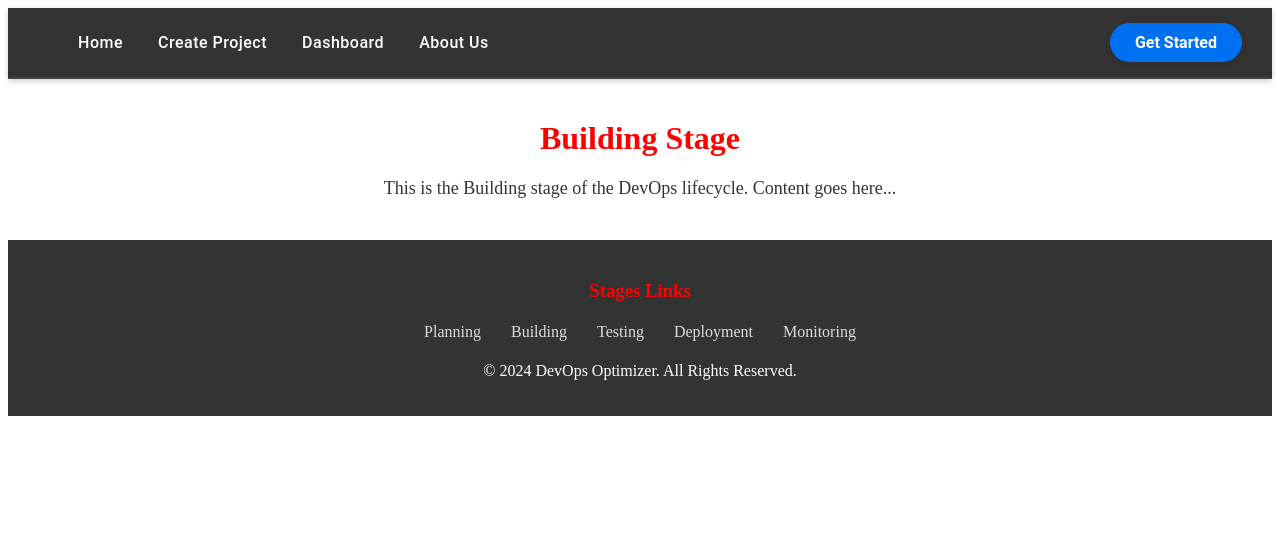
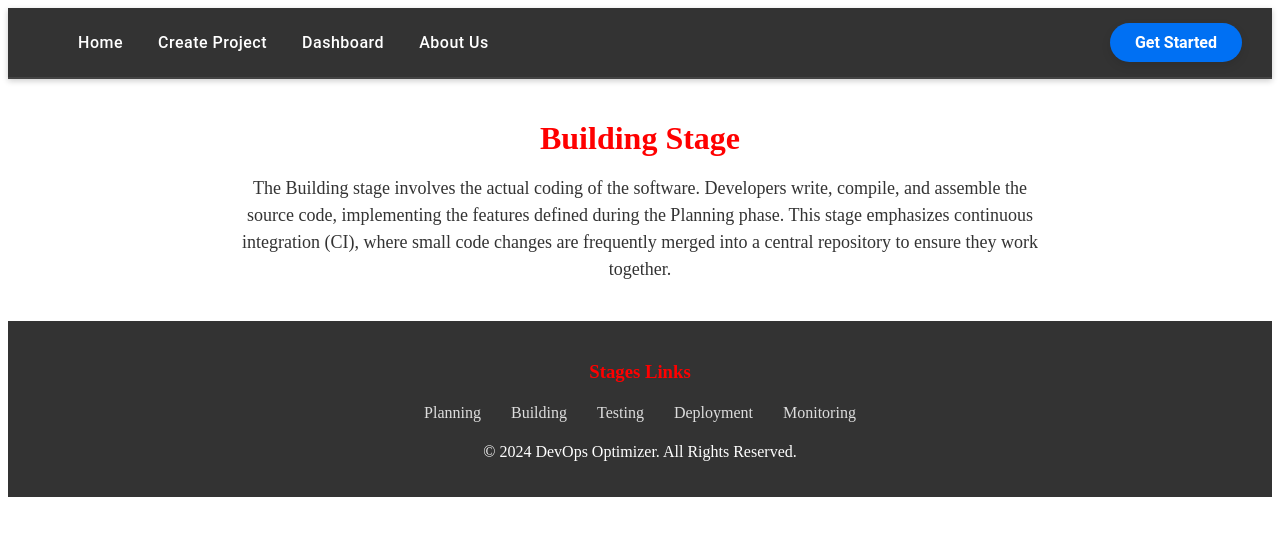
Before and after one commit to Mayawaleed/Automated-Devops-Pipeline, a Next.js app: page /Building in a window 1280 px wide. Shown: the top 536 px of the page. Built offline with nearby package versions, Linux system fonts and the light colour scheme.

Commit message:
build deploy

```diff
--- a/src/pages/Building.js
+++ b/src/pages/Building.js
@@ -4,7 +4,10 @@ const Building = () => {
   return (
     <div className={styles.stageContainer}>
       <h1>Building Stage</h1>
-      <p>This is the Building stage of the DevOps lifecycle. Content goes here...</p>
+      <p>The Building stage involves the actual coding of the software. Developers write, compile,
+        and assemble the source code, implementing the features defined during the Planning phase.
+        This stage emphasizes continuous integration (CI), where small code changes
+        are frequently merged into a central repository to ensure they work together.</p>
     </div>
   );
 };
--- a/src/pages/Deployment.js
+++ b/src/pages/Deployment.js
@@ -4,7 +4,10 @@ const Deployment = () => {
   return (
     <div className={styles.stageContainer}>
       <h1>Deployment Stage</h1>
-      <p>This is the Deployment stage of the DevOps lifecycle. Content goes here...</p>
+      <p>The Deployment stage is where the software is released to a live environment,
+        making it available to end users. This phase focuses on continuous deployment (CD) or continuous
+        delivery  (CI), which means deploying small, incremental updates to production frequently and reliably.
+        Automation is crucial to reduce human errors and speed up the release process.</p>
     </div>
   );
 };
```
